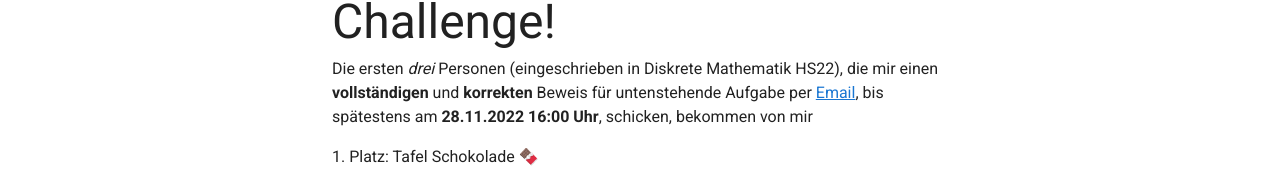
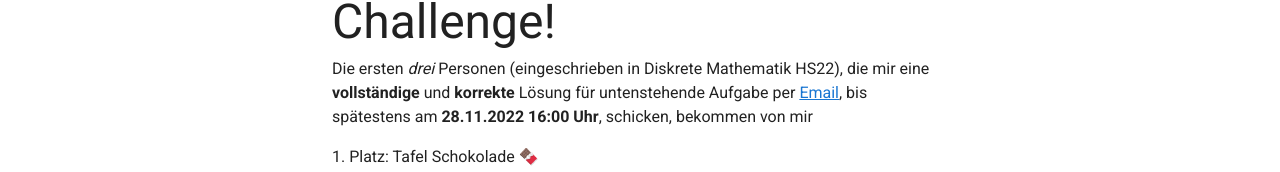
Before and after one commit to HumbleCatcher/eth-homepage, a Nuxt app: page /dm2022/week/8 in a window 1280 px wide. Shown: the part 543-715 px from the top of the page. Built offline with nearby package versions, Linux system fonts and the light colour scheme.

Commit message:
fix typo

```diff
--- a/pages/dm2022/week/8.vue
+++ b/pages/dm2022/week/8.vue
@@ -26,7 +26,7 @@
     </ul>
     <h3 id="challenge">Challenge!</h3>
     Die ersten <i>drei</i> Personen (eingeschrieben in Diskrete Mathematik
-    HS22), die mir einen <b> vollständigen</b> und <b> korrekten</b> Beweis für
+    HS22), die mir eine <b> vollständige</b> und <b> korrekte</b> Lösung für
     untenstehende Aufgabe per
     <a href="mailto:aellison@student.ethz.ch">Email</a>, bis spätestens am
     <b>28.11.2022 16:00 Uhr</b>, schicken, bekommen von mir
@@ -37,7 +37,7 @@
     </p>
     geschenkt. Die Email MUSS den Betreff "<i
       >[DM22] Challenge Divisible Subsequence</i
-    >" enthalten. Sonst garantiere ich nicht, dass ich mir den Beweis anschaue.
+    >" enthalten. Sonst garantiere ich nicht, dass ich mir die Abgabe anschaue.
     Bitte schau dir deine Abgabe gut an, bevor du ihn abschickst und überprüfe
     ob unten immer noch steht, die Challenge sei noch nicht vorbei.
     <v-card class="my-5">
```
